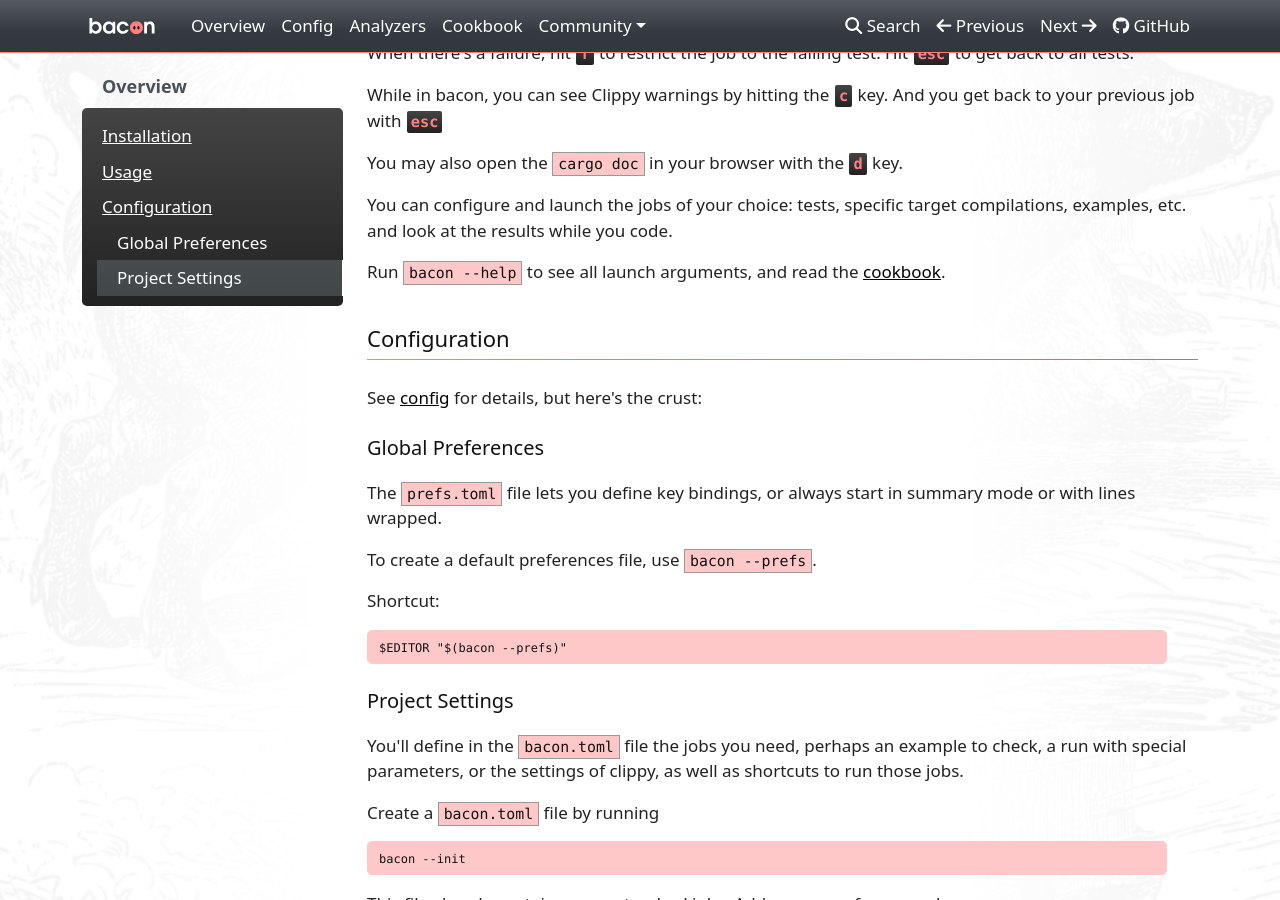
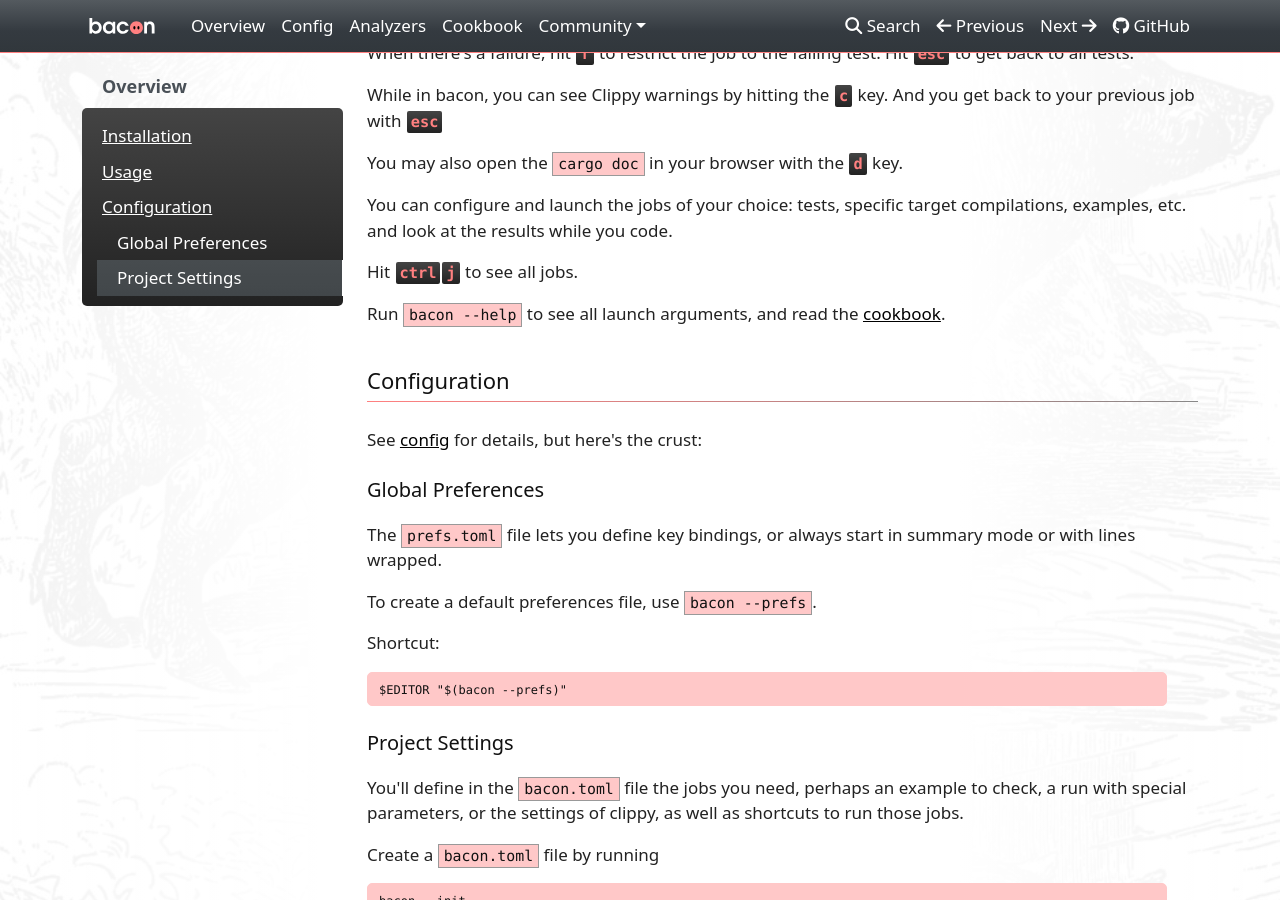
Before and after one commit to Canop/bacon, an MkDocs documentation site: the page built from website/docs/index.md, in a window 1280 px wide and 900 px high, scrolled down 2115 px. Built offline with MkDocs 1.6.1, drawn with Linux system fonts in a browser that asks for light colours; nearby versions of some CDN libraries; a style sheet for code colours, icons or effects is not loaded.

Commit message:
update changelog

```diff
--- a/website/docs/index.md
+++ b/website/docs/index.md
@@ -59,6 +59,8 @@
 
 You can configure and launch the jobs of your choice: tests, specific target compilations, examples, etc. and look at the results while you code.
 
+Hit <kbd>ctrl</kbd><kbd>j</kbd> to see all jobs.
+
 Run `bacon --help` to see all launch arguments, and read the [cookbook](cookbook).
 
 # Configuration
```
Also changed, not shown: CHANGELOG.md.
